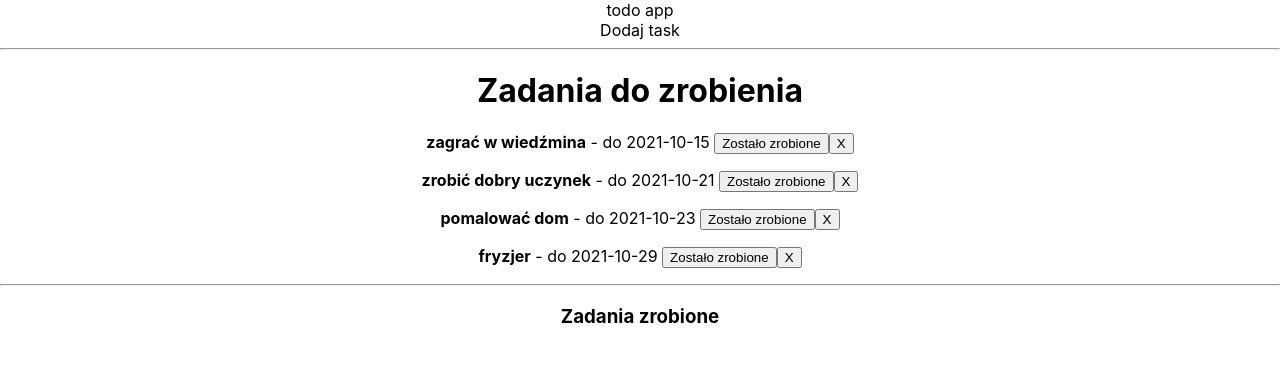
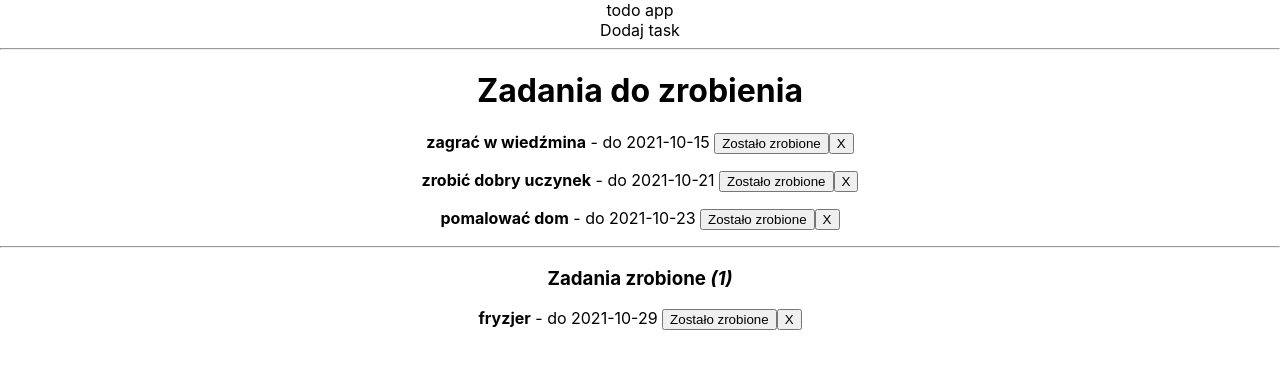
Before and after one commit to radek-winiecki/todo-app-in-react, a React (Create React App) app: page / in a window 1280 px wide. Shown: the top 368 px of the page. Built offline with nearby package versions, Linux system fonts and the light colour scheme.

Commit message:
Display tasks in to-do and done sections

```diff
--- a/src/components/App.js
+++ b/src/components/App.js
@@ -36,7 +36,7 @@
                 text: 'fryzjer',
                 date: '2021-10-29',
                 important: true,
-                active: true,
+                active: false,
                 finishDate: null,
             },
         ]
@@ -64,6 +64,7 @@
         tasks.forEach(task => {
             if (task.id === id) {
                 task.active = false;
+                task.finishDate = new Date().getTime();
             }
         })
         this.setState({
--- a/src/components/TaskList.js
+++ b/src/components/TaskList.js
@@ -3,20 +3,24 @@
 
 const TaskList = (props) => {
 
-    const tasks = props.tasks.map(task => <Task key={task.id} task={task} delete={props.delete} change={props.change} />)
+    const active = props.tasks.filter(task => task.active);
+    const done = props.tasks.filter(task => !task.active);
+
+    const activeTasks = active.map(task => <Task key={task.id} task={task} delete={props.delete} change={props.change} />)
+    const doneTasks = done.map(task => <Task key={task.id} task={task} delete={props.delete} change={props.change} />)
 
     return (
         <>
             <div className="active">
                 <h1>Zadania do zrobienia</h1>
-                {tasks}
+                {activeTasks.length > 0 ? activeTasks : <p>Brak zadań.</p>}
             </div>
 
             <hr/>
 
             <div className="done">
-                <h3>Zadania zrobione</h3>
-
+                <h3>Zadania zrobione <em>({done.length})</em></h3>
+                {doneTasks}
             </div>
         </>
     );
```
